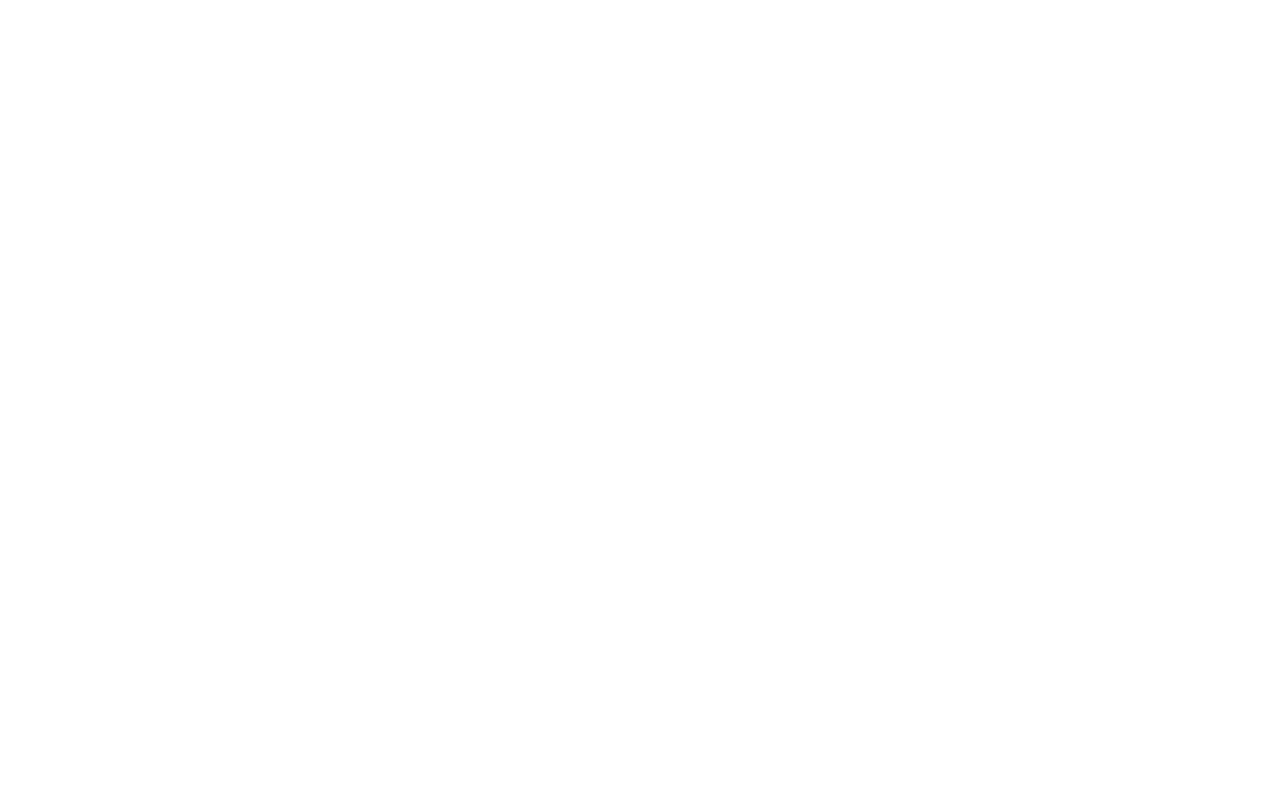
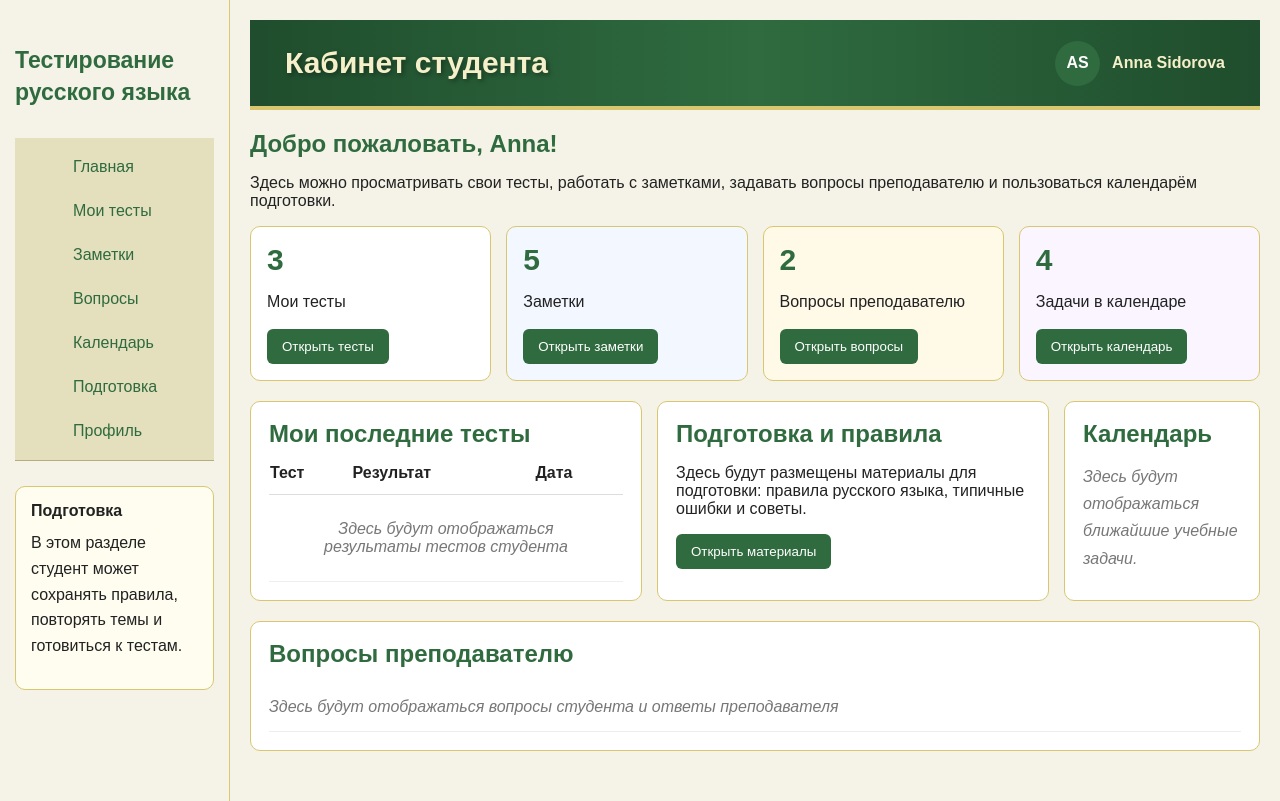
Before and after one commit to ViktoriaLoiko/russian-language-testing-platform, a plain HTML site: page frontend/pages/student-dashboard.html in a window 1280 px wide. Drawn offline with Linux system fonts and the light colour scheme.

Commit message:
Add student dashboard and upd user profile styles

```diff
--- a/frontend/css/dashboard.css
+++ b/frontend/css/dashboard.css
@@ -90,7 +90,7 @@
 
 /* Profile */
 
-.teacher-profile {
+.user-profile {
     display: flex;
     align-items: center;
     gap: 12px;
--- a/frontend/pages/student-dashboard.html
+++ b/frontend/pages/student-dashboard.html
@@ -0,0 +1,163 @@
+<!DOCTYPE html>
+<html lang="ru">
+<head>
+    <meta charset="UTF-8">
+    <meta name="viewport" content="width=device-width, initial-scale=1.0">
+    <title>Кабинет студента</title>
+
+    <link rel="stylesheet" href="../css/main.css">
+    <link rel="stylesheet" href="../css/dashboard.css">
+</head>
+<body>
+
+<div class="dashboard-layout">
+
+    <aside class="sidebar">
+
+        <h2>
+            Тестирование<br>
+            русского языка
+        </h2>
+
+        <nav class="sidebar-menu">
+            <a href="../index.html">Главная</a>
+            <a href="#">Мои тесты</a>
+            <a href="#">Заметки</a>
+            <a href="#">Вопросы</a>
+            <a href="#">Календарь</a>
+            <a href="#">Подготовка</a>
+            <a href="#">Профиль</a>
+        </nav>
+
+        <div class="info-box">
+            <strong>Подготовка</strong>
+            <p>
+                В этом разделе студент может сохранять правила,
+                повторять темы и готовиться к тестам.
+            </p>
+        </div>
+
+    </aside>
+
+    <main class="dashboard-main">
+
+        <header class="dashboard-header">
+
+            <h1>Кабинет студента</h1>
+
+            <div class="user-profile">
+
+                <!-- data from database later -->
+                <span class="avatar">AS</span>
+
+                <!-- data from database later -->
+                <span>Anna Sidorova</span>
+
+            </div>
+
+        </header>
+
+        <section class="welcome-block">
+
+            <!-- data from database later -->
+            <h2>Добро пожаловать, Anna!</h2>
+
+            <p>
+                Здесь можно просматривать свои тесты,
+                работать с заметками, задавать вопросы преподавателю
+                и пользоваться календарём подготовки.
+            </p>
+
+        </section>
+
+        <section class="cards">
+
+            <div class="dash-card">
+                <h3>3</h3>
+                <p>Мои тесты</p>
+                <button>Открыть тесты</button>
+            </div>
+
+            <div class="dash-card blue">
+                <h3>5</h3>
+                <p>Заметки</p>
+                <button>Открыть заметки</button>
+            </div>
+
+            <div class="dash-card yellow">
+                <h3>2</h3>
+                <p>Вопросы преподавателю</p>
+                <button>Открыть вопросы</button>
+            </div>
+
+            <div class="dash-card purple">
+                <h3>4</h3>
+                <p>Задачи в календаре</p>
+                <button>Открыть календарь</button>
+            </div>
+
+        </section>
+
+        <section class="dashboard-grid student-grid">
+
+            <div class="panel">
+
+                <h2>Мои последние тесты</h2>
+
+                <table>
+                    <tr>
+                        <th>Тест</th>
+                        <th>Результат</th>
+                        <th>Дата</th>
+                    </tr>
+
+                    <tr>
+                        <td colspan="3" class="empty-data">
+                            Здесь будут отображаться результаты тестов студента
+                        </td>
+                    </tr>
+                </table>
+
+            </div>
+
+            <div class="panel">
+
+                <h2>Подготовка и правила</h2>
+
+                <p>
+                    Здесь будут размещены материалы для подготовки:
+                    правила русского языка, типичные ошибки и советы.
+                </p>
+
+                <button class="small-button">Открыть материалы</button>
+
+            </div>
+
+            <div class="panel participants">
+
+                <h2>Календарь</h2>
+
+                <div class="participants-placeholder">
+                    Здесь будут отображаться ближайшие учебные задачи.
+                </div>
+
+            </div>
+
+        </section>
+
+        <section class="panel questions-panel">
+
+            <h2>Вопросы преподавателю</h2>
+
+            <div class="question-row empty-data">
+                Здесь будут отображаться вопросы студента и ответы преподавателя
+            </div>
+
+        </section>
+
+    </main>
+
+</div>
+
+</body>
+</html>
```
Also changed, not shown: frontend/pages/teacher-dashboard.html (+3 -2 lines).
